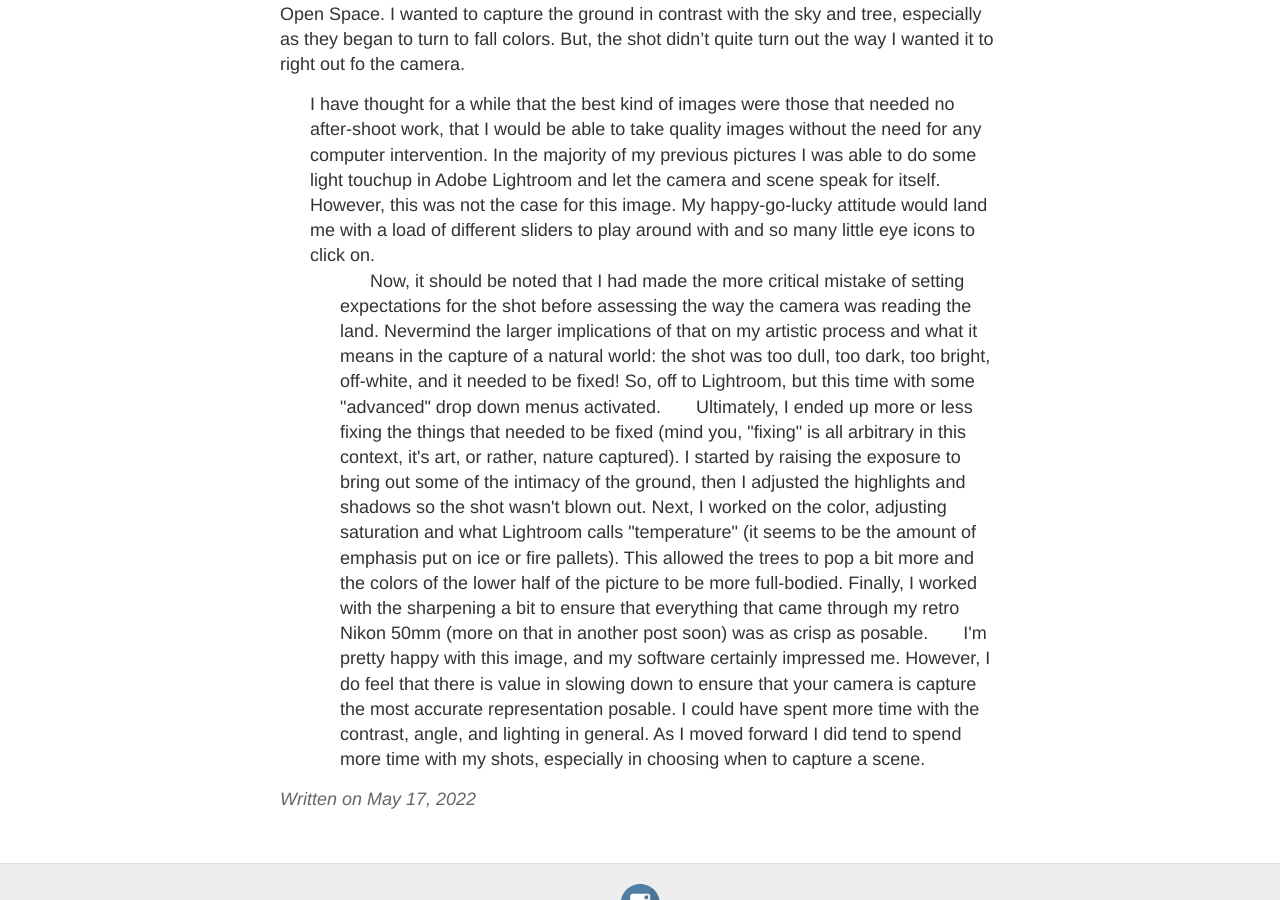
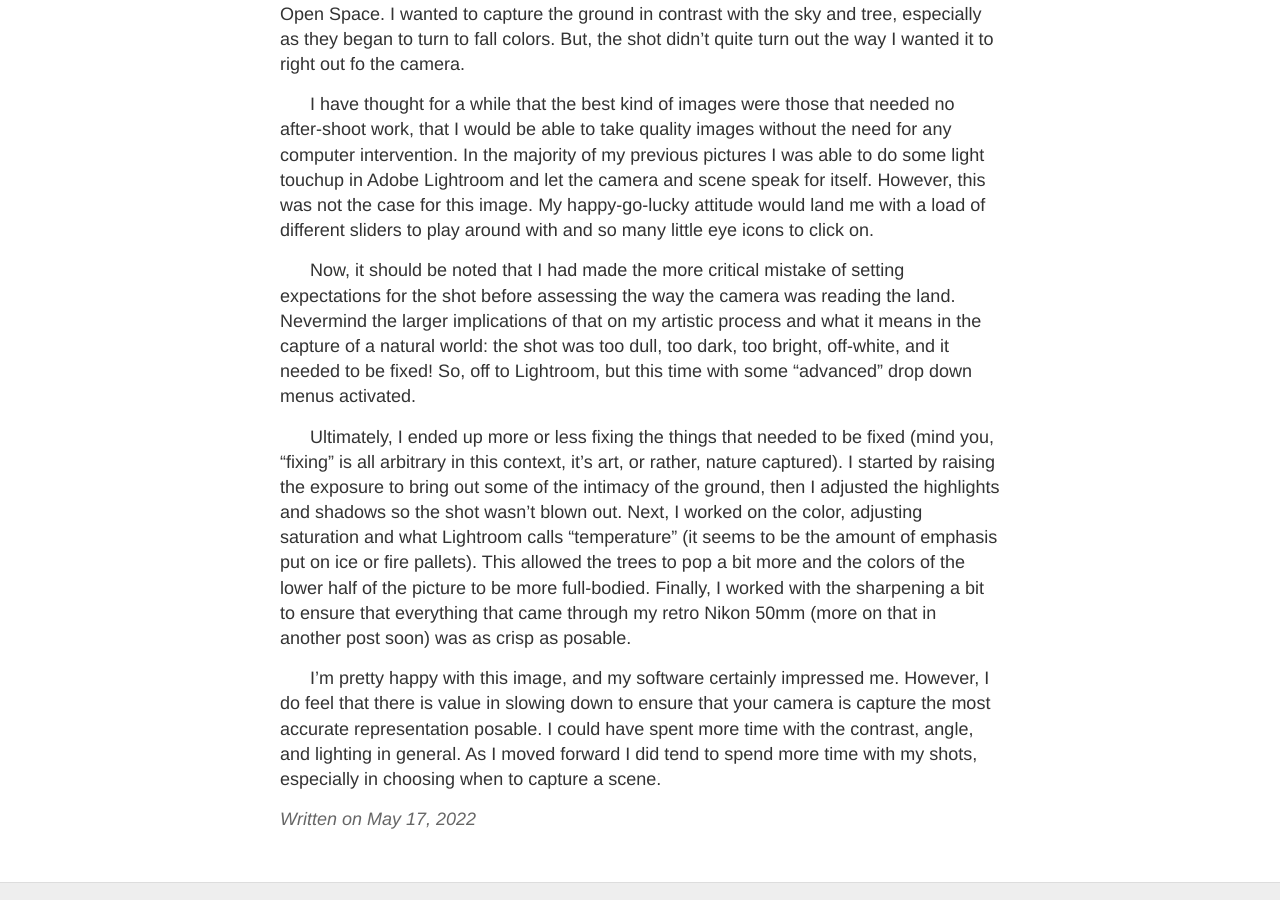
Before and after one commit to BenBockPhotography/benbockphotography.github.io, a Jekyll site: the page built from _posts/2022-5-17-RioGrandePath.md, in a window 1280 px wide and 900 px high, scrolled down 749 px. Built offline with Jekyll 4.4.1, drawn with Linux system fonts in a browser that asks for light colours.

Commit message:
Went back to the crappy indents

```diff
--- a/_posts/2022-5-17-RioGrandePath.md
+++ b/_posts/2022-5-17-RioGrandePath.md
@@ -7,9 +7,8 @@ title: Rio Grande Path
 &nbsp;&nbsp;&nbsp;&nbsp;&nbsp;&nbsp;I looked like an absolute goober while taking this picture, but I am pretty happy with what popped out. The lighting was fun to play with on this one, while still being a pain in the backside due to the shadows on the right. Overall, I enjoyed taking this photo as it was a nice time to play with focus and bring out some more dynamic elements of this scene. In this post, I'll talk about what I did in my photo editor and what I would have done better in the field.
 
 &nbsp;&nbsp;&nbsp;&nbsp;&nbsp;&nbsp;This photo was taken in the same session as the Reeds image, so my goal was the same: have a good time in nature while not doing school. I found this path at the start to what seems to be a longer horse trail to the East of the Rio Grande, just off the Alameda Open Space. I wanted to capture the ground in contrast with the sky and tree, especially as they began to turn to fall colors. But, the shot didn't quite turn out the way I wanted it to right out fo the camera.
-<ul>
-I have thought for a while that the best kind of images were those that needed no after-shoot work, that I would be able to take quality images without the need for any computer intervention. In the majority of my previous pictures I was able to do some light touchup in Adobe Lightroom and let the camera and scene speak for itself. However, this was not the case for this image. My happy-go-lucky attitude would land me with a load of different sliders to play around with and so many little eye icons to click on.
-<ul>
+
+&nbsp;&nbsp;&nbsp;&nbsp;&nbsp;&nbsp;I have thought for a while that the best kind of images were those that needed no after-shoot work, that I would be able to take quality images without the need for any computer intervention. In the majority of my previous pictures I was able to do some light touchup in Adobe Lightroom and let the camera and scene speak for itself. However, this was not the case for this image. My happy-go-lucky attitude would land me with a load of different sliders to play around with and so many little eye icons to click on.
 
 &nbsp;&nbsp;&nbsp;&nbsp;&nbsp;&nbsp;Now, it should be noted that I had made the more critical mistake of setting expectations for the shot before assessing the way the camera was reading the land. Nevermind the larger implications of that on my artistic process and what it means in the capture of a natural world: the shot was too dull, too dark, too bright, off-white, and it needed to be fixed! So, off to Lightroom, but this time with some "advanced" drop down menus activated.
 
```
